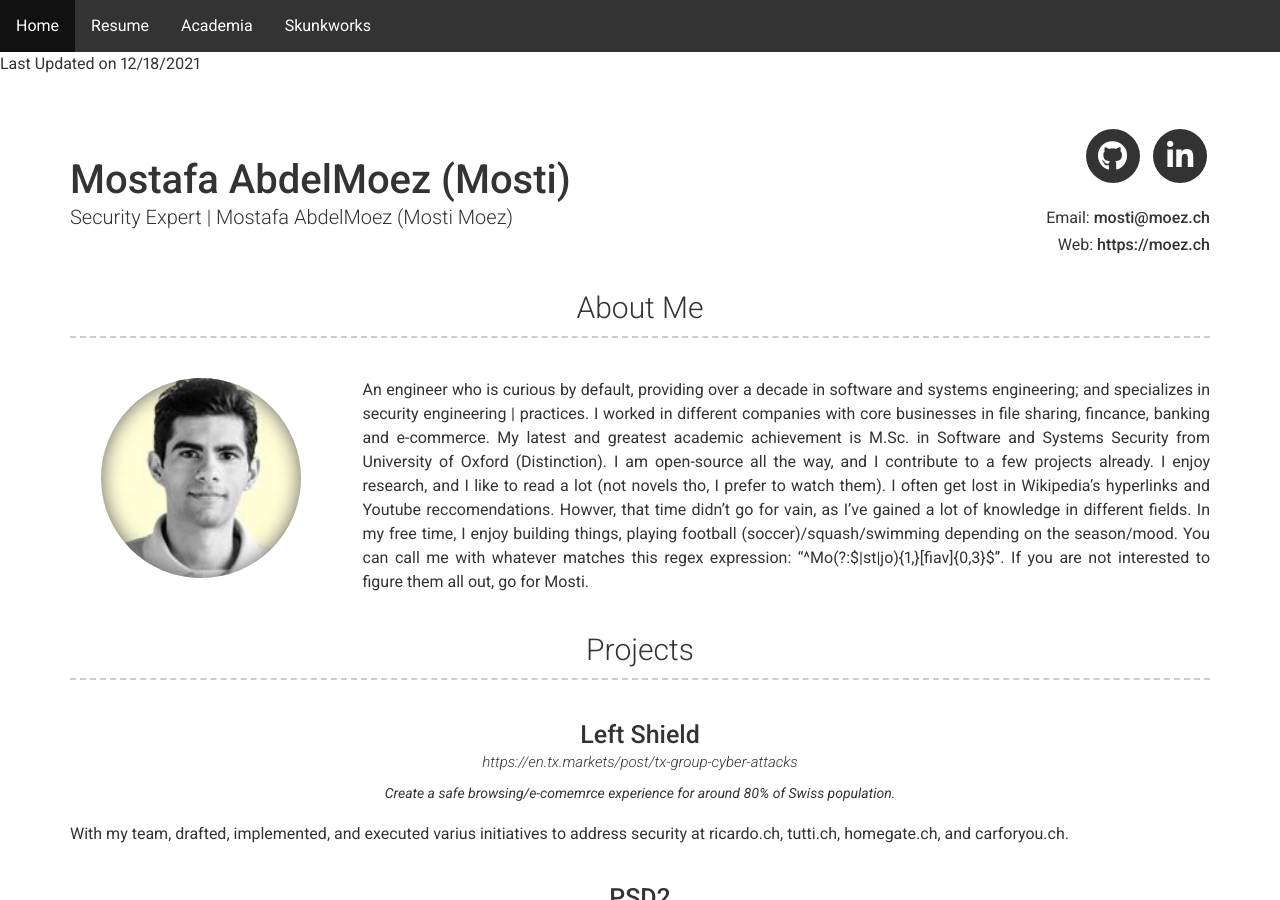
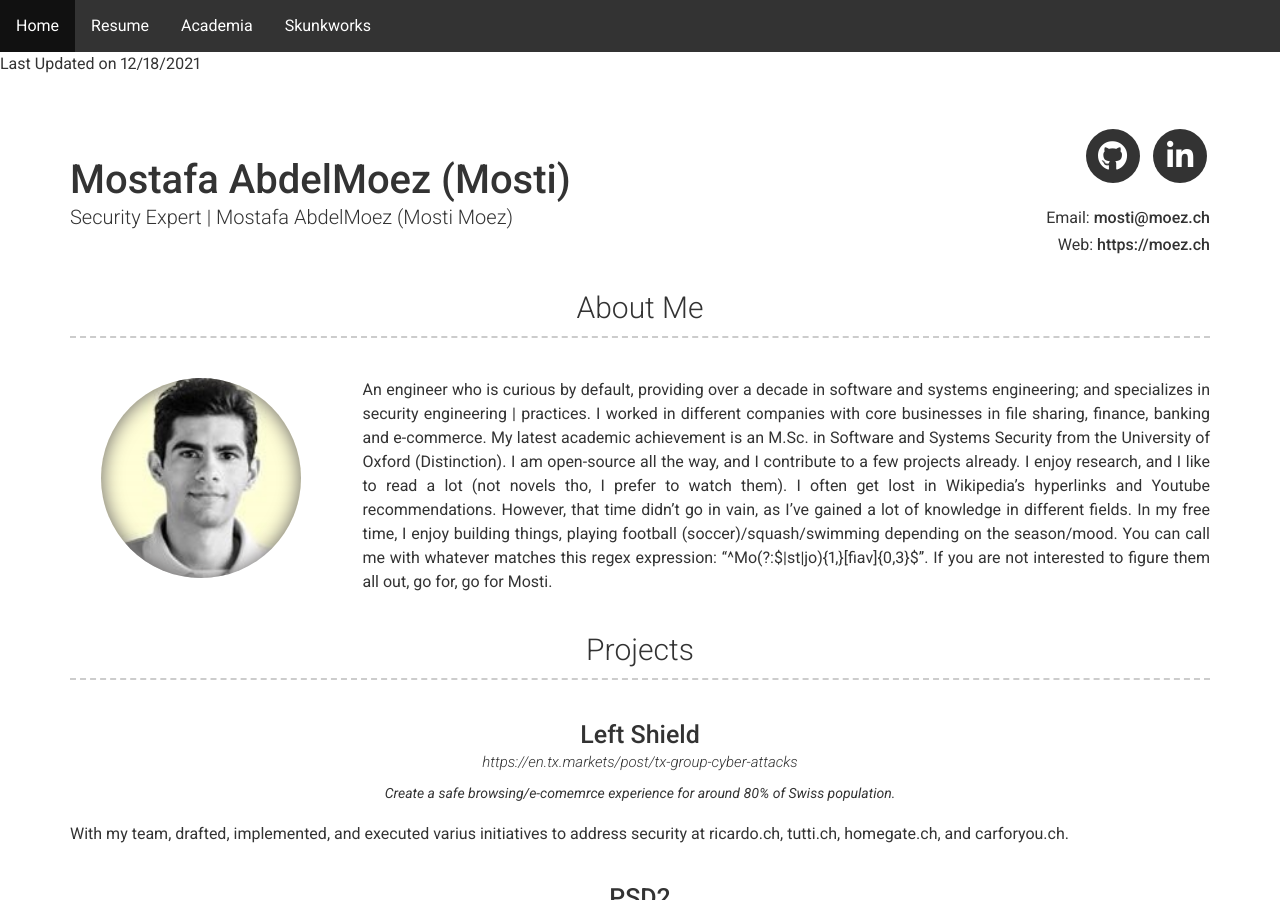
Before and after one commit to mabdelmoez/mabdelmoez.github.io, a Jekyll site: the page built from index.md, in a window 1280 px wide and 900 px high. Built offline with Jekyll 4.4.1, drawn with Linux system fonts in a browser that asks for light colours; nearby versions of some CDN libraries; a style sheet for code colours, icons or effects is not loaded.

Commit message:
Fix typos

```diff
--- a/_config.yml
+++ b/_config.yml
@@ -18,11 +18,11 @@ about_title: About Me
 about_profile_image: assets/profile.jpg
 about_content: | # this will include new lines to allow paragraphs
   An engineer who is curious by default, providing over a decade in software and systems engineering; and specializes in security engineering | practices.
-  I worked in different companies with core businesses in file sharing, fincance, banking and e-commerce. My latest and greatest academic achievement is M.Sc. in Software and Systems Security from University of Oxford (Distinction).
-  I am open-source all the way, and I contribute to a few projects already.
-  I enjoy research, and I like to read a lot (not novels tho, I prefer to watch them). I often get lost in Wikipedia's hyperlinks and Youtube reccomendations. Howver, that time didn't go for vain, as I've gained a lot of knowledge in different fields.
+  I worked in different companies with core businesses in file sharing, finance, banking and e-commerce.
+  My latest academic achievement is an M.Sc. in Software and Systems Security from the University of Oxford (Distinction).
+  I am open-source all the way, and I contribute to a few projects already. I enjoy research, and I like to read a lot (not novels tho, I prefer to watch them). I often get lost in Wikipedia’s hyperlinks and Youtube recommendations. However, that time didn’t go in vain, as I’ve gained a lot of knowledge in different fields.
   In my free time, I enjoy building things, playing football (soccer)/squash/swimming depending on the season/mood.
-  You can call me with whatever matches this regex expression: ''^Mo(?:$|st|jo){1,}[fiav]{0,3}$''. If you are not interested to figure them all out, go for Mosti.
+  You can call me with whatever matches this regex expression: ''^Mo(?:$|st|jo){1,}[fiav]{0,3}$''. If you are not interested to figure them all out, go for, go for Mosti.
 
 experience_title: Experience
 projects_title: Projects
```
